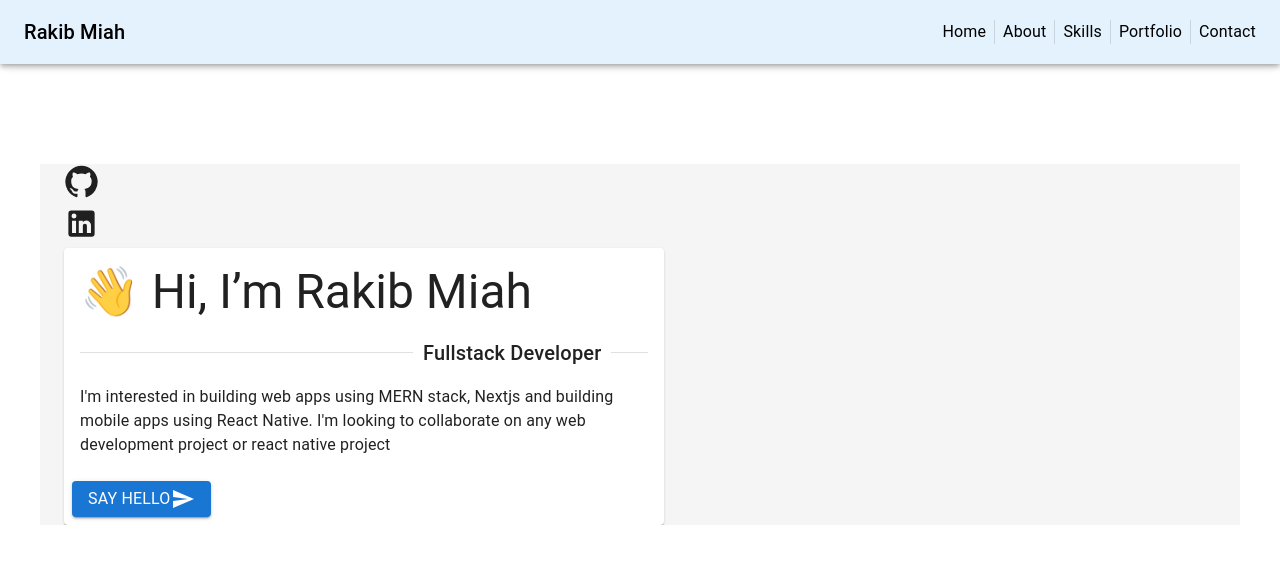
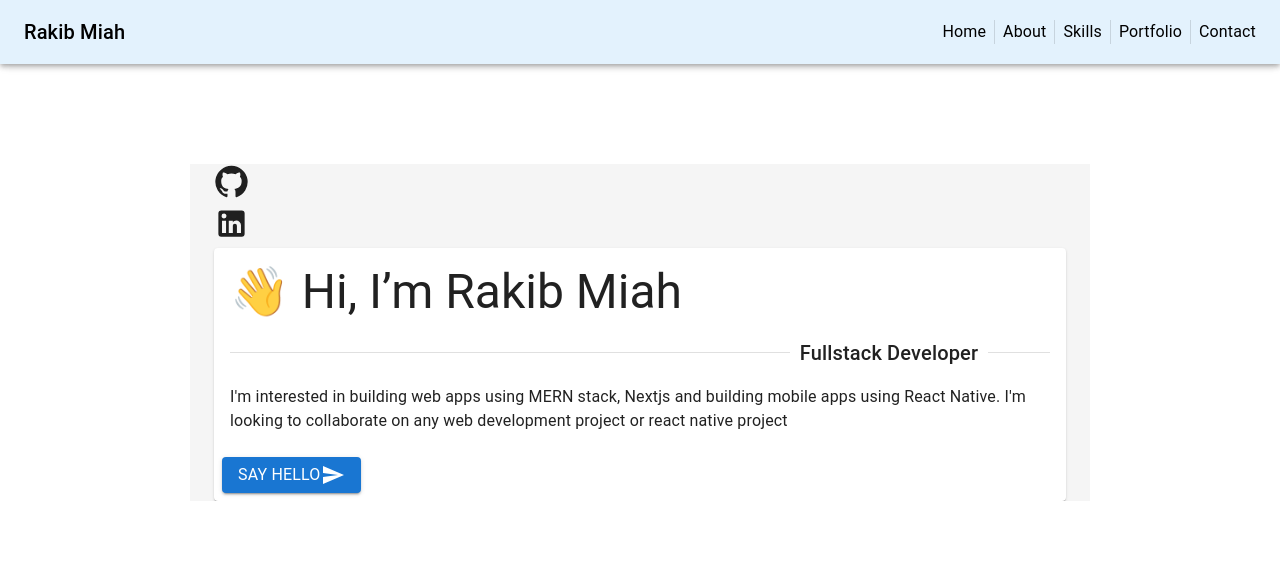
Before and after one commit to rakify/portfolio, a Next.js app: page / in a window 1280 px wide. Shown: the top 564 px of the page. Built offline with nearby package versions, Linux system fonts and the light colour scheme.

Commit message:
starting push, working on homepage

```diff
--- a/pages/index.js
+++ b/pages/index.js
@@ -29,7 +29,7 @@ export default function Home() {
       </Head>
       <Topbar />
       <Container
-        maxWidth="lg"
+        maxWidth="md"
         className={styles.container}
         sx={{ mt: { sm: 0, md: "100px" } }}
       >
--- a/styles/Home.module.css
+++ b/styles/Home.module.css
@@ -6,7 +6,6 @@
     background-color: whitesmoke;
 }
 .card {
-    max-width: 600px;
     min-width: 300px;
     display: flex;
     flex-direction: column;
```
